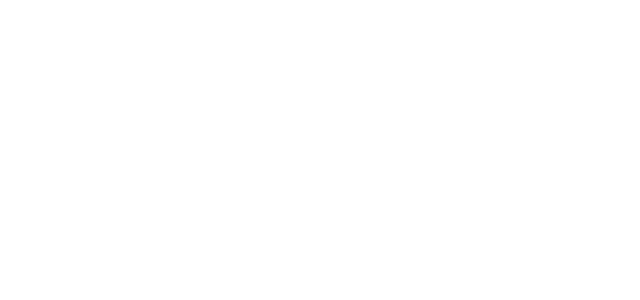
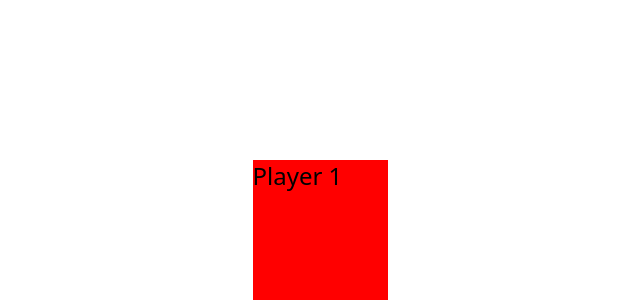
Before and after one commit to Daugus/sci-fight, a Nuxt app: page /movement in a window 1280 px wide. Before the commit this address had no page. Shown: the part 500-800 px from the top of the page, without its empty margins (320-960 px from the left). Built offline with nearby package versions, Linux system fonts and the light colour scheme.

Commit message:
Prueba in-game

```diff
--- /dev/null
+++ b/pages/movement.vue
@@ -0,0 +1,53 @@
+<script lang="ts">
+export default {
+  data() {
+    return {};
+  },
+  mounted() {
+    // Añadir eventListener al documento para poder usar el teclado fisico
+    document.addEventListener('keyup', () => {
+      this.pressedKey;
+    });
+  },
+  methods: {
+    pressedKey(event: any) {
+      if (/^[a-z]{1}$/.test(`${event.key}`) === false) return;
+      let key = `${event.key}`;
+      if (key === 'e') {
+        // document.getElementById('attack').classList.add('visible');
+        console.log('Ataque realizado');
+      }
+    },
+  },
+};
+</script>
+
+<template>
+  <div id="player">
+    Player 1
+    <div id="attack">Attack</div>
+  </div>
+</template>
+
+<style lang="scss">
+#player {
+  width: 135px;
+  height: 140px;
+  background-color: red;
+  position: absolute;
+  bottom: 0;
+
+  #attack {
+    width: 443px;
+    height: 70px;
+    background-color: rgba(0, 255, 0, 0.5);
+    position: absolute;
+    bottom: 0;
+    visibility: hidden;
+  }
+}
+
+.visible {
+  visibility: visible;
+}
+</style>
```
